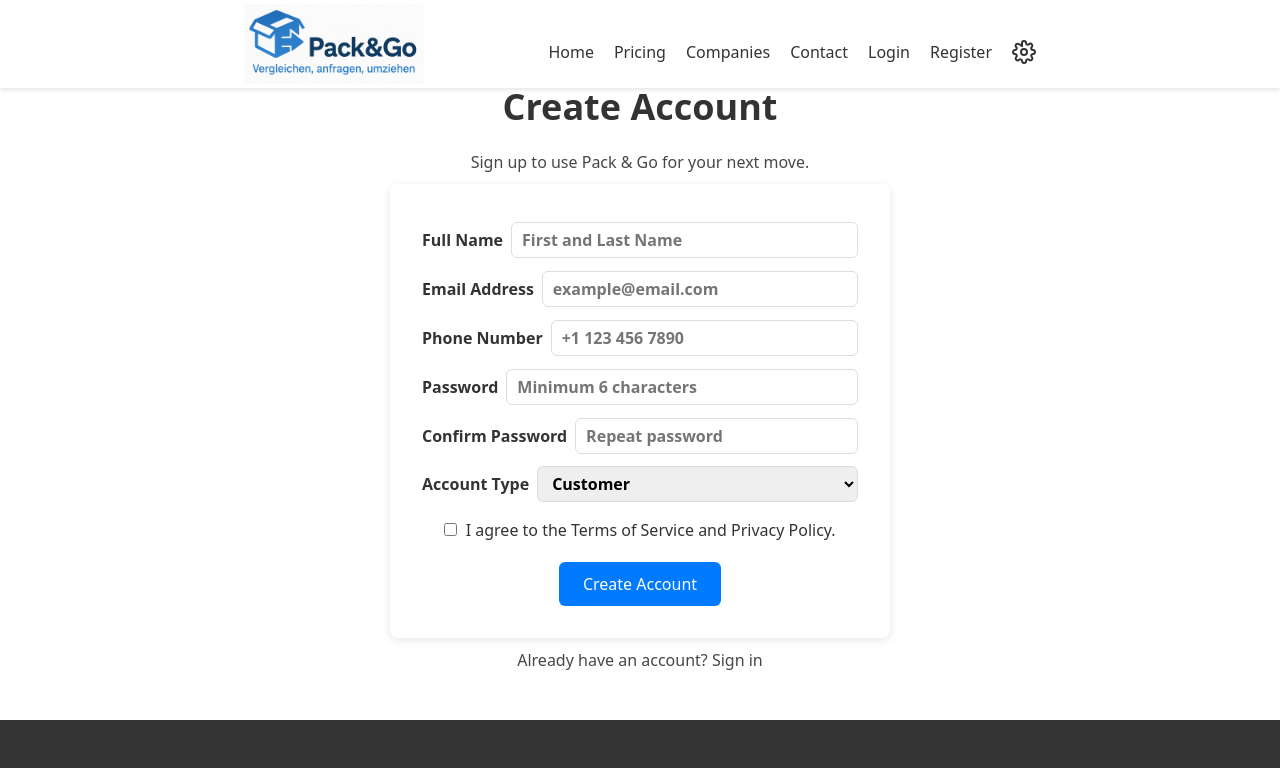
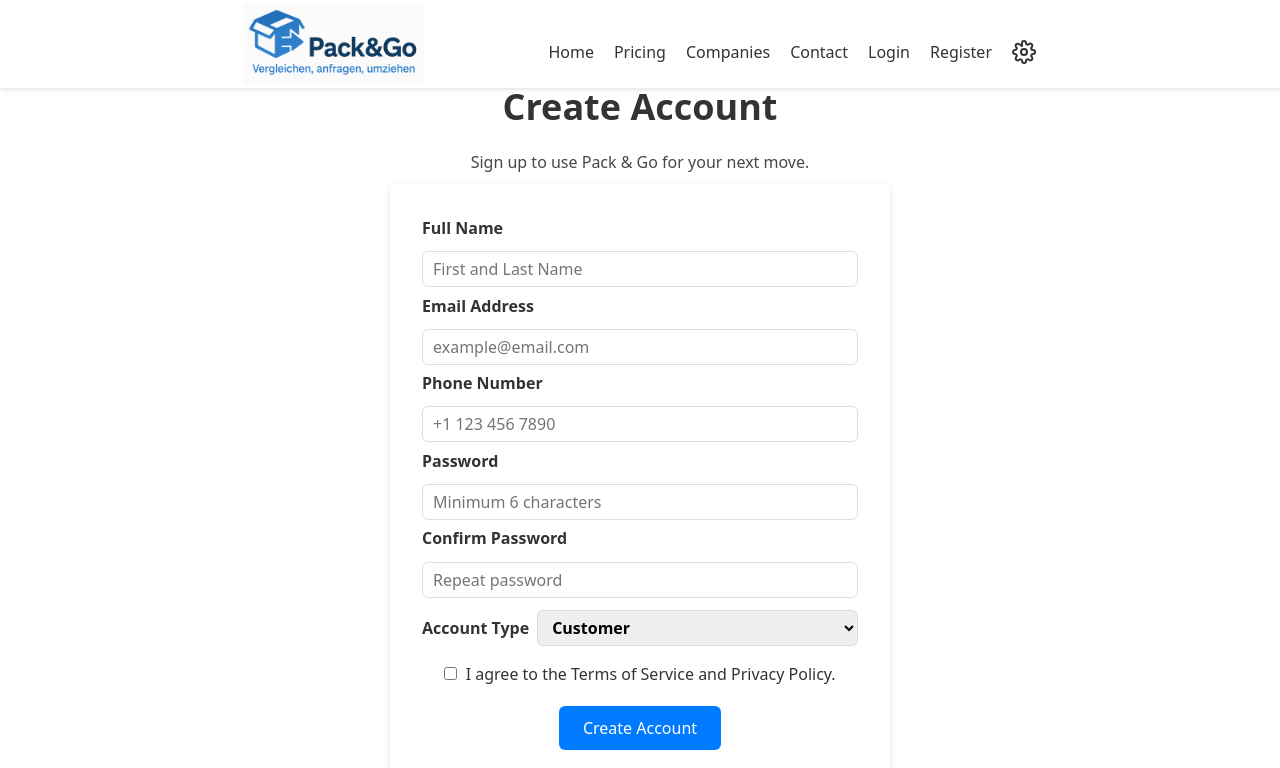
Before and after one commit to jili0/pack-and-go, a Next.js app: page /register in a window 1280 px wide. Shown: the top 768 px of the page. Built offline with nearby package versions, Linux system fonts and the light colour scheme; no server answers.

Commit message:
fixed input focus issue

```diff
--- a/src/app/(auth)/register/page.jsx
+++ b/src/app/(auth)/register/page.jsx
@@ -1,6 +1,6 @@
 "use client";
 
-import { useState } from "react";
+import { useState, useCallback } from "react";
 import { useRouter } from "next/navigation";
 import Link from "next/link";
 import { useAuth } from "@/context/AuthContext";
@@ -22,11 +22,16 @@ const RegisterPage = () => {
   const [isSubmitting, setIsSubmitting] = useState(false);
   const [registerError, setRegisterError] = useState(null);
 
-  const handleChange = (e) => {
+  const handleChange = useCallback((e) => {
     const { name, value, type, checked } = e.target;
-    setFormData({ ...formData, [name]: type === "checkbox" ? checked : value });
-    if (errors[name]) setErrors({ ...errors, [name]: null });
-  };
+    setFormData(prev => ({
+      ...prev,
+      [name]: type === "checkbox" ? checked : value
+    }));
+    if (errors[name]) {
+      setErrors(prev => ({ ...prev, [name]: null }));
+    }
+  }, [errors]);
 
   const validateForm = () => {
     const newErrors = {};
@@ -69,24 +74,6 @@ const RegisterPage = () => {
     }
   };
 
-  const InputField = ({ label, name, type = "text", placeholder }) => (
-    <div className="form-field">
-      <label htmlFor={name}>
-        {label}
-        <input
-          type={type}
-          id={name}
-          name={name}
-          value={formData[name]}
-          onChange={handleChange}
-          placeholder={placeholder}
-          disabled={isSubmitting}
-        />
-      </label>
-      {errors[name] && <p className="error">{errors[name]}</p>}
-    </div>
-  );
-
   return (
     <div className="register-page">
       <div className="register-container">
@@ -112,39 +99,80 @@ const RegisterPage = () => {
         )}
 
         <form onSubmit={handleSubmit} className="register-form">
-          <InputField
-            label="Full Name"
+          <div className="form-field">
+            <label htmlFor="name">Full Name</label>
+            <input
+              type="text"
+              id="name"
               name="name"
+              value={formData.name}
+              onChange={handleChange}
               placeholder="First and Last Name"
+              disabled={isSubmitting}
+              autoComplete="name"
             />
+            {errors.name && <p className="error">{errors.name}</p>}
+          </div>
 
-          <InputField
-            label="Email Address"
+          <div className="form-field">
+            <label htmlFor="email">Email Address</label>
+            <input
+              type="email"
+              id="email"
               name="email"
-            type="email"
+              value={formData.email}
+              onChange={handleChange}
               placeholder="example@email.com"
+              disabled={isSubmitting}
+              autoComplete="email"
             />
+            {errors.email && <p className="error">{errors.email}</p>}
+          </div>
 
-          <InputField
-            label="Phone Number"
+          <div className="form-field">
+            <label htmlFor="phone">Phone Number</label>
+            <input
+              type="tel"
+              id="phone"
               name="phone"
-            type="tel"
+              value={formData.phone}
+              onChange={handleChange}
               placeholder="+1 123 456 7890"
+              disabled={isSubmitting}
+              autoComplete="tel"
             />
+            {errors.phone && <p className="error">{errors.phone}</p>}
+          </div>
 
-          <InputField
-            label="Password"
+          <div className="form-field">
+            <label htmlFor="password">Password</label>
+            <input
+              type="password"
+              id="password"
               name="password"
+              value={formData.password}
+              onChange={handleChange}
+              placeholder="Minimum 6 characters"
+              disabled={isSubmitting}
+              autoComplete="new-password"
+            />
+            {errors.password && <p className="error">{errors.password}</p>}
+          </div>
+
+          <div className="form-field">
+            <label htmlFor="confirmPassword">Confirm Password</label>
+            <input
               type="password"
-            placeholder="Minimum 6 characters"
+              id="confirmPassword"
+              name="confirmPassword"
+              value={formData.confirmPassword}
+              onChange={handleChange}
+              placeholder="Repeat password"
+              disabled={isSubmitting}
+              autoComplete="new-password"
             />
-
-          <InputField
-            label="Confirm Password"
-            name="confirmPassword"
-            type="password"
-            placeholder="Repeat password"
-          />
+            {errors.confirmPassword && <p className="error">{errors.confirmPassword}</p>}
+          </div>
 
           <div className="form-field">
             <label htmlFor="role">
```
Lines whose indentation alone changed are shown as unchanged.
